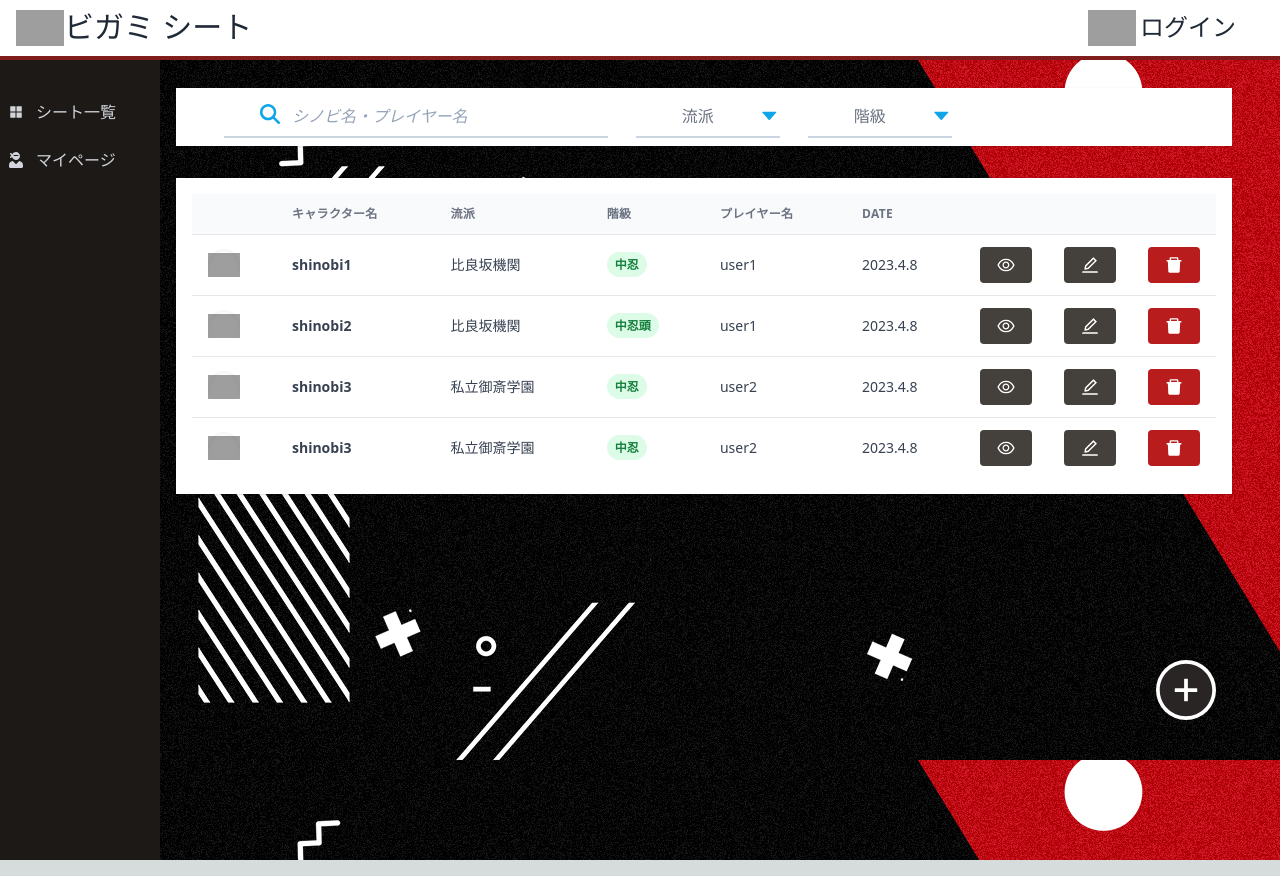
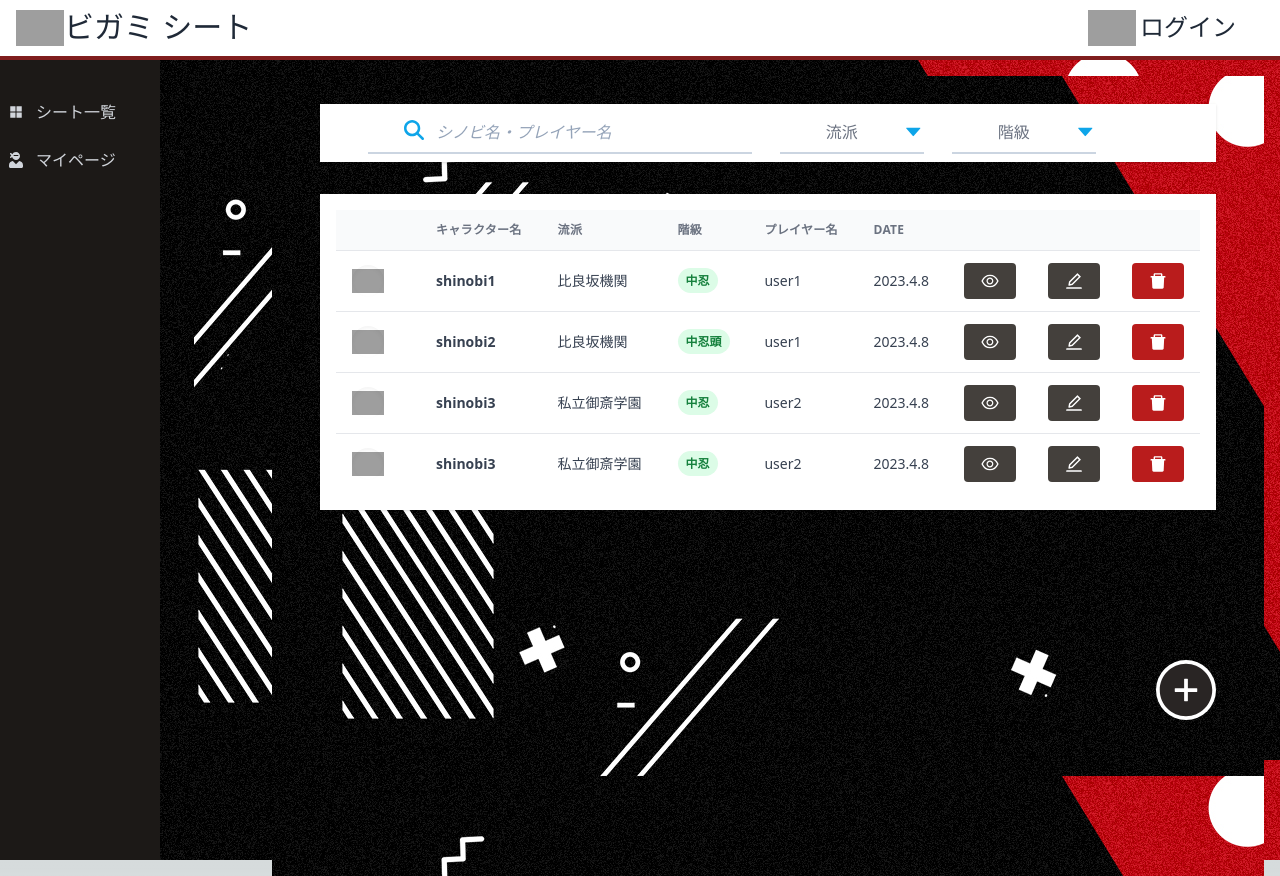
Before and after one commit to ac2393921/bigami-sheet, a Next.js app: page / in a window 1280 px wide. Built offline with nearby package versions, Linux system fonts and the light colour scheme; grey boxes are pictures that could not be loaded; a web font is replaced by a local one.

Commit message:
add: createページの作成

```diff
--- a/src/components/Pages/Home/Home.page.tsx
+++ b/src/components/Pages/Home/Home.page.tsx
@@ -145,7 +145,7 @@ export const HomePage = () => (
         </div>
       </div>
 
-      <Link href={'/about'} className="fixed right-16 bottom-20 z-70 rounded-full bg-white p-0 border-none">
+      <Link href={'/create'} className="fixed right-16 bottom-20 z-70 rounded-full bg-white p-0 border-none">
         <AiFillPlusCircle
           className="text-stone-800 text-6xl hover:text-stone-500"
         />
--- a/src/components/Pages/Home/index.ts
+++ b/src/components/Pages/Home/index.ts
@@ -1 +1 @@
-export { HomePage } from '@/components/Pages/Home/home.page';
+export { HomePage } from '@/components/Pages/Home/Home.page';
--- a/src/components/Sidebar/sidebar.tsx
+++ b/src/components/Sidebar/sidebar.tsx
@@ -1,3 +1,4 @@
+import Link from "next/link";
 import { AiFillAppstore } from "react-icons/ai";
 import { FaUserNinja } from "react-icons/fa";
 
@@ -7,10 +8,10 @@ export default function Sidebar() {
         <div className="h-full py-8 overflow-y-auto bg-stone-900 dark:bg-gray-800">
             <ul className="space-y-2 font-medium">
               <li>
-                  <a href="#" className="flex items-center p-2 text-gray-300 rounded-lg dark:text-white hover:bg-stone-700 dark:hover:bg-gray-700">
+                  <Link href="/" className="flex items-center p-2 text-gray-300 rounded-lg dark:text-white hover:bg-stone-700 dark:hover:bg-gray-700">
                     <AiFillAppstore />
                     <span className="ml-3">シート一覧</span>
-                  </a>
+                  </Link>
               </li>
               <li>
                   <a href="#" className="flex items-center p-2 text-gray-300 rounded-lg dark:text-white hover:bg-stone-700 dark:hover:bg-gray-700">
--- a/src/layouts/Layout.tsx
+++ b/src/layouts/Layout.tsx
@@ -12,7 +12,9 @@ export const Layout = ({ children }: LayoutProps) => (
 
     <Sidebar />
 
-    {children}
+    <div className="bg-[url('/images/bg.jpg')] h-screen p-4 sm:ml-32">
+      {children}
+    </div>
   </>
 )
 
--- a/src/pages/index.tsx
+++ b/src/pages/index.tsx
@@ -1,6 +1,5 @@
 import { HomePage } from '@/components/Pages/Home';
 import { getLayout } from '@/layouts/Layout';
-// const Home: NextPageWithLayout = () => <HomePage />
 
 export default function Home() {
   return (
```
